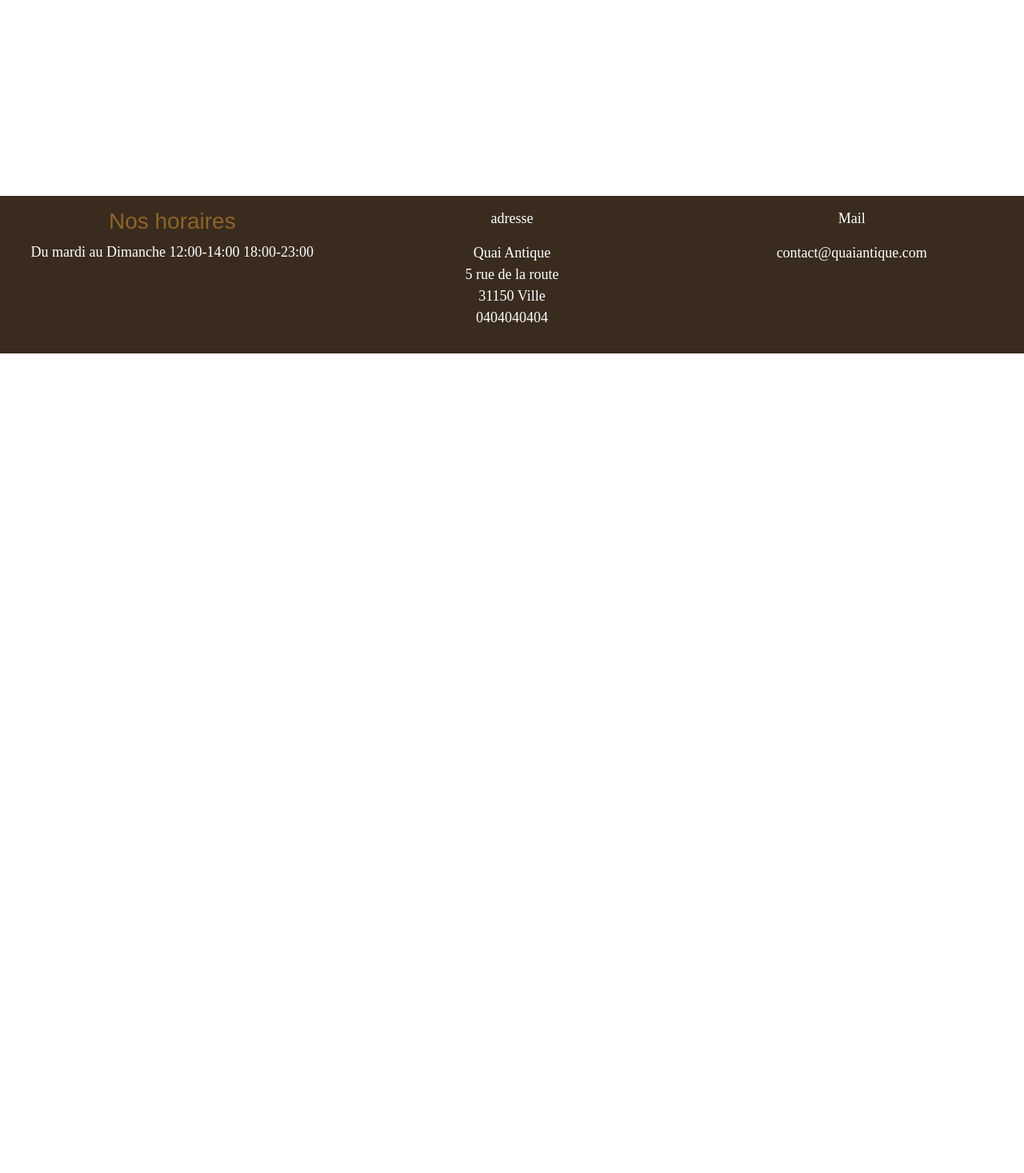
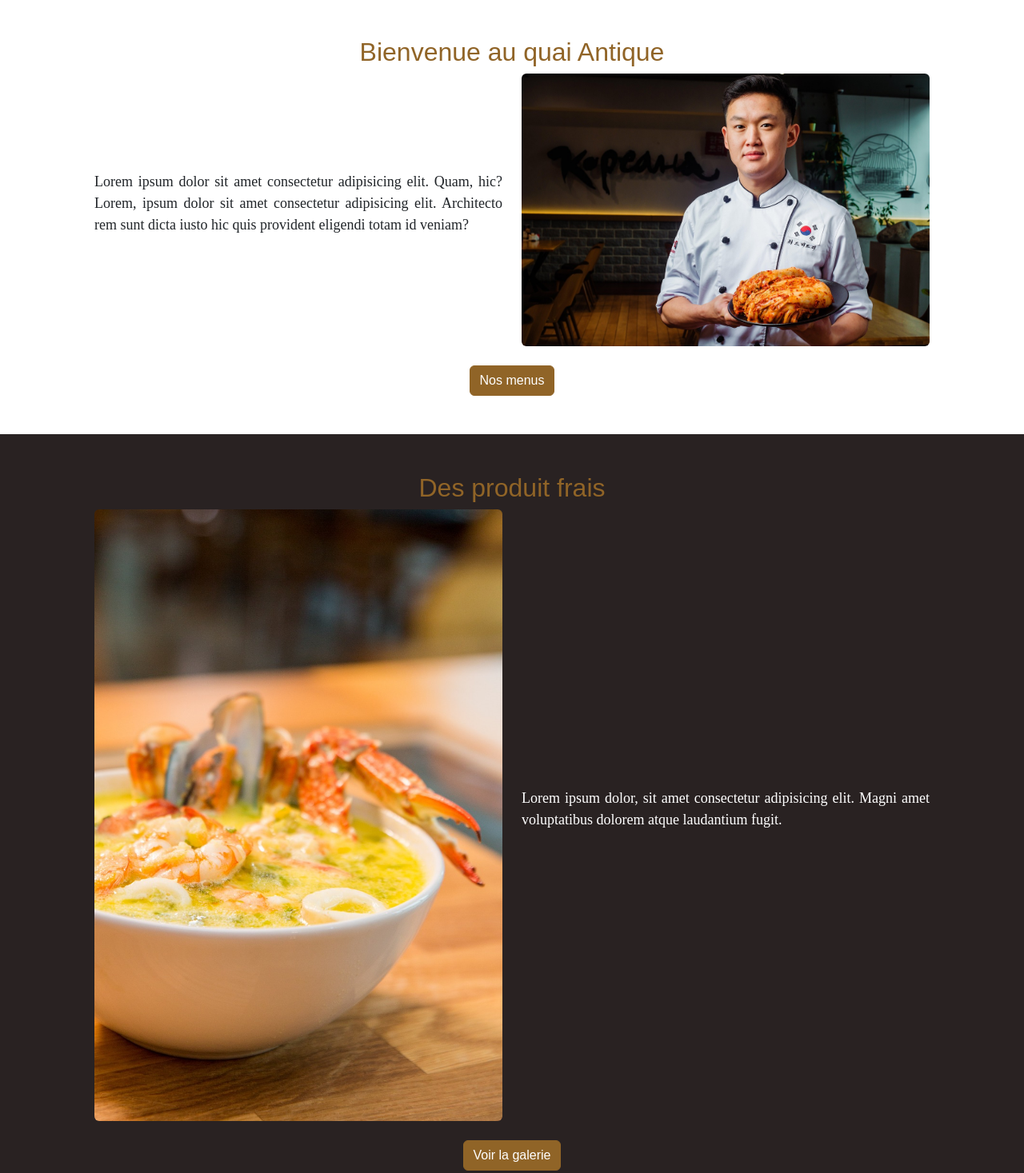
Before and after one commit to ARIVE-KARIMA/ProjetFilRougeFront, a website with bundled scripts: page index.html in a window 1280 px wide. Shown: the part 358-1825 px from the top of the page at 80% size. Before the commit the page ends 800 px from the top, so only its background shows below. Built offline with nearby package versions, Linux system fonts and the light colour scheme; files whose address does not match are found by name.

Commit message:
finish home page

```diff
--- a/pages/home.html
+++ b/pages/home.html
@@ -5,3 +5,66 @@
         <button class="btn btn-primary">Réserver</button>
     </div>
 </div>
+
+<section>
+    <article>
+        <div class="container p-5">
+            <h2 class="text-center text-primary">Bienvenue au quai Antique</h2>
+            <div class="row row-cols-2 align-items-center">
+                <div class="col">
+                    <p class="text-justify">
+                        Lorem ipsum dolor sit amet consectetur adipisicing elit. Quam, hic?Lorem, ipsum dolor sit amet
+                        consectetur adipisicing elit. Architecto rem sunt dicta iusto hic quis provident eligendi totam
+                        id veniam?
+                    </p>
+                </div>
+                <div class="col">
+                    <img class="w-100  rounded" src="../images/chef-7636393_1280.jpg" />
+                </div>
+            </div>
+            <div class="text-center pt-4">
+                <a href="#" class="btn btn-primary">Nos menus</a>
+            </div>
+        </div>
+
+    </article>
+    <article class="bg-black text-white">
+        <div class="container p-5">
+            <h2 class="text-center text-primary">Des produit frais </h2>
+            <div class="row row-cols-2 align-items-center">
+                <div class="col">
+                    <img class="w-100  rounded" src="../images/seafood-soup-4505211_1280.jpg" />
+                </div>
+                <div class="col">
+                    <p class="text-justify">
+                        Lorem ipsum dolor, sit amet consectetur adipisicing elit. Magni amet voluptatibus dolorem atque
+                        laudantium fugit.
+                    </p>
+                </div>
+            </div>
+            <div class="text-center pt-4">
+                <a href="#" class="btn btn-primary">Voir la galerie</a>
+            </div>
+        </div>
+
+    </article>
+    <article>
+        <div class="container p-5">
+            <h2 class="text-center text-primary">Réservation en ligne</h2>
+            <div class="row row-cols-2 align-items-center">
+                <div class="col">
+                    <p class="text-justify">
+                        Lorem ipsum dolor sit amet consectetur adipisicing elit. Ducimus, eos!
+                    </p>
+                </div>
+                <div class="col">
+                    <img class="w-100  rounded" src="../images/wine-4813260_1280.jpg" />
+                </div>
+            </div>
+            <div class="text-center pt-4">
+                <a href="#" class="btn btn-primary">réserver</a>
+            </div>
+        </div>
+
+    </article>
+</section>
--- a/scss/main.scss
+++ b/scss/main.scss
@@ -56,3 +56,7 @@
 
 
 }
+
+.text-justify {
+    text-align: justify;
+}
```
Also changed, not shown: assets/css/main.css, 1 other file.
